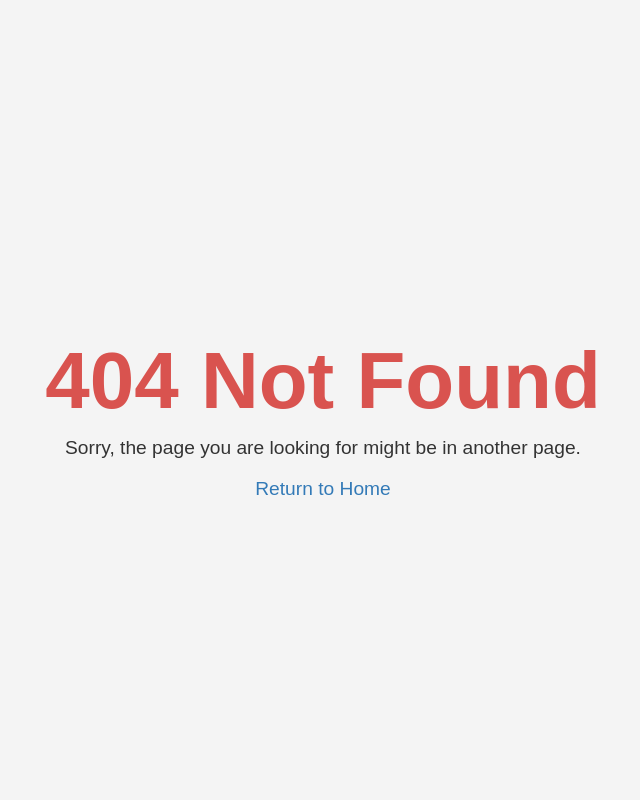
After one commit to shshshangelo/flavorfussion_db, a PHP site: page /admin/404.php in a window 1280 px wide. The commit adds this page. Shown: the whole page, without its empty margins (317-957 px from the left). Run offline with PHP 8.4, Linux system fonts and the light colour scheme.

Commit message:
- Update 404 not found link

```diff
--- /dev/null
+++ b/admin/404.php
@@ -0,0 +1,53 @@
+<!DOCTYPE html>
+<html lang="en">
+<head>
+    <meta charset="UTF-8">
+    <meta http-equiv="X-UA-Compatible" content="IE=edge">
+    <meta name="viewport" content="width=device-width, initial-scale=1.0">
+    <link rel="icon" href="images/favicon.ico" type="image/x-icon">
+
+
+    <title>404 Not Found</title>
+    <style>
+        body {
+            font-family: 'Arial', sans-serif;
+            background-color: #f4f4f4;
+            color: #333;
+            text-align: center;
+            margin: 0;
+            padding: 0;
+            display: flex;
+            align-items: center;
+            justify-content: center;
+            height: 100vh;
+        }
+
+        .container {
+            max-width: 600px;
+        }
+
+        h1 {
+            font-size: 5em;
+            margin-bottom: 10px;
+            color: #d9534f;
+        }
+
+        p {
+            font-size: 1.2em;
+            margin-top: 0;
+        }
+
+        a {
+            color: #337ab7;
+            text-decoration: none;
+        }
+    </style>
+</head>
+<body>
+    <div class="container">
+        <h1>404 Not Found</h1>
+        <p>Sorry, the page you are looking for might be in another page.</p>
+        <p><a href="https://flavorfussion-eats.shop/">Return to Home</a></p>
+    </div>
+</body>
+</html>
--- a/css/404.php
+++ b/css/404.php
@@ -48,7 +48,7 @@
     <div class="container">
         <h1>404 Not Found</h1>
         <p>Sorry, the page you are looking for might be in another page.</p>
-        <p><a href="/group3/home.php">Return to Home</a></p>
+        <p><a href="https://flavorfussion-eats.shop/">Return to Home</a></p>
     </div>
 </body>
 </html>
--- a/database/404.php
+++ b/database/404.php
@@ -48,7 +48,7 @@
     <div class="container">
         <h1>404 Not Found</h1>
         <p>Sorry, the page you are looking for might be in another page.</p>
-        <p><a href="/group3/home.php">Return to Home</a></p>
+        <p><a href="https://flavorfussion-eats.shop/">Return to Home</a></p>
     </div>
 </body>
 </html>
--- a/database/flavorfussion_db.sql
+++ b/database/flavorfussion_db.sql
@@ -10,7 +10,7 @@
     address NVARCHAR(500) NOT NULL
 );*/
 
-
+-- ===== USERS TABLE =====
 CREATE TABLE users (
     id INT IDENTITY(1,1) PRIMARY KEY,
     fname NVARCHAR(50),
--- a/images/404.php
+++ b/images/404.php
@@ -48,7 +48,7 @@
     <div class="container">
         <h1>404 Not Found</h1>
         <p>Sorry, the page you are looking for might be in another page.</p>
-        <p><a href="/group3/home.php">Return to Home</a></p>
+        <p><a href="https://flavorfussion-eats.shop/">Return to Home</a></p>
     </div>
 </body>
 </html>
--- a/js/404.php
+++ b/js/404.php
@@ -48,7 +48,7 @@
     <div class="container">
         <h1>404 Not Found</h1>
         <p>Sorry, the page you are looking for might be in another page.</p>
-        <p><a href="/group3/home.php">Return to Home</a></p>
+        <p><a href="https://flavorfussion-eats.shop/">Return to Home</a></p>
     </div>
 </body>
 </html>
--- a/project images/404.php
+++ b/project images/404.php
@@ -47,7 +47,7 @@
     <div class="container">
         <h1>404 Not Found</h1>
         <p>Sorry, the page you are looking for might be in another page.</p>
-        <p><a href="/group3/home.php">Return to Home</a></p>
+        <p><a href="https://flavorfussion-eats.shop/">Return to Home</a></p>
     </div>
 </body>
 </html>
--- a/uploaded_img/404.php
+++ b/uploaded_img/404.php
@@ -47,7 +47,7 @@
     <div class="container">
         <h1>404 Not Found</h1>
         <p>Sorry, the page you are looking for might be in another page.</p>
-        <p><a href="/group3/home.php">Return to Home</a></p>
+        <p><a href="https://flavorfussion-eats.shop/">Return to Home</a></p>
     </div>
 </body>
 </html>
```
Also changed, not shown: 1 other file.
